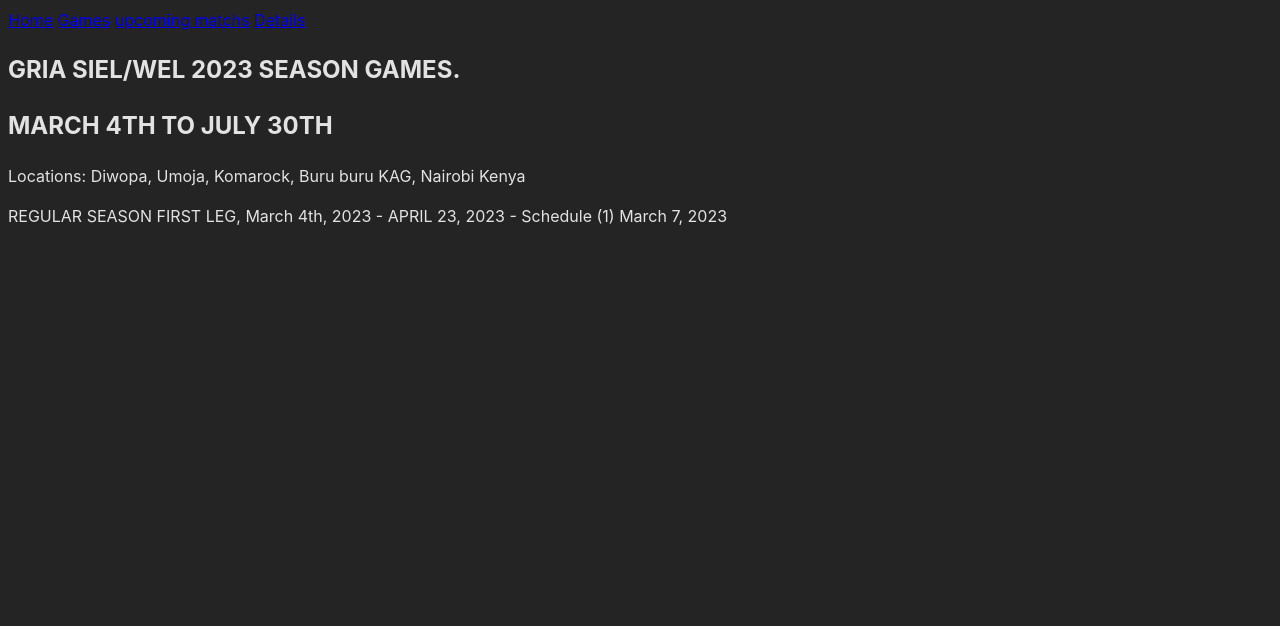
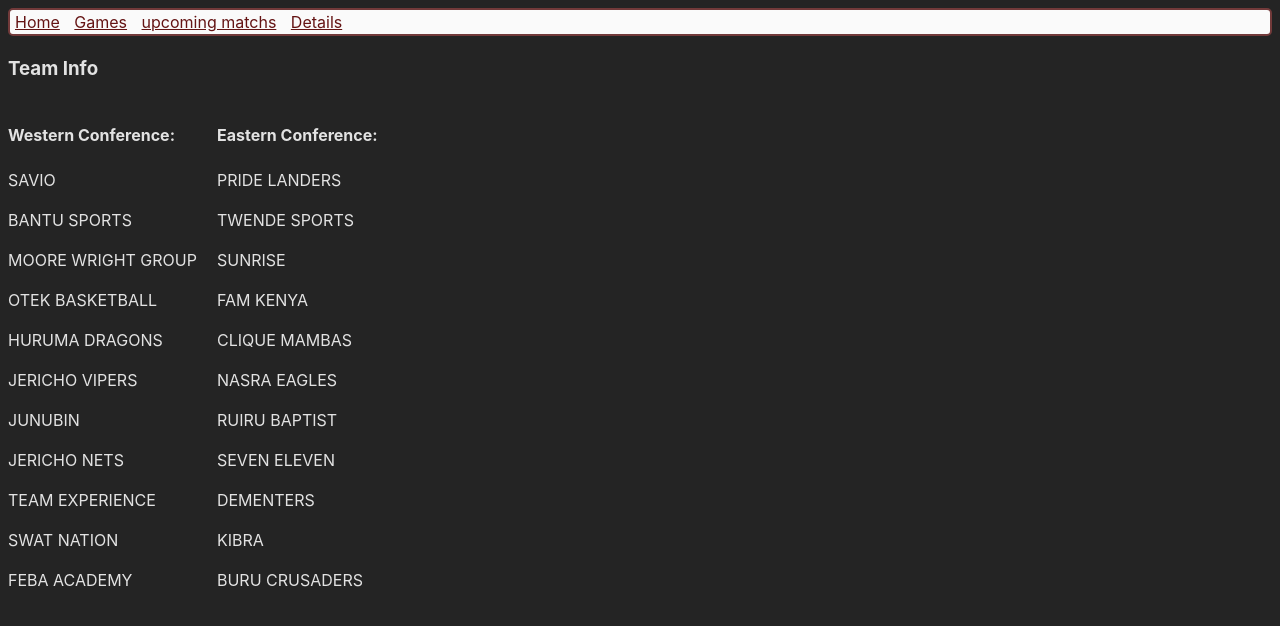
Before and after one commit to Keratosis/wassabi-siel-league, a React (Vite) app: page /table in a window 1280 px wide. Shown: the top 626 px of the page. Built offline with nearby package versions, Linux system fonts and the light colour scheme; data requests are answered from the project's data file.

Commit message:
adding table on team info

```diff
--- a/src/App.jsx
+++ b/src/App.jsx
@@ -5,6 +5,7 @@ import Header from './components/Header'
  import GamePreview from './components/GamePreview '
 import GamePreviewDetails from './components/GamePreviewDetails'
 import GamePreviewTable from './components/GamePreviewTable'
+import TeamInfo from './components/TeamInfo'
 
 
 
@@ -13,14 +14,14 @@ const App = () => {
 
 
   return (<>
-   <nav>
+   <nav className=' nav '>
 
-    <Link to="/">Home</Link> {""}
-    <Link to="/games">Games</Link>{" "}
-    <Link to="/preview">upcoming matchs</Link>{" "}
-   <Link to="/table">Details</Link>
+<Link className='link-4' to="/">Home</Link>   {""}
+    <Link  className='link-3' to="/games">Games</Link>{" "}
+    <Link  className='link-2' to="/preview">upcoming matchs</Link>{" "}
+   <Link  className='link-1' to="/table">Details</Link>
 
-   <Header />
+
   </nav>
 
 
@@ -30,7 +31,7 @@ const App = () => {
   <Route path="/" element={<Header/>} />
   <Route path="/GAMES" element={<GamePreview/>} />
   <Route path="/preview"  />
-  <Route path="/table" />
+  <Route path="/table" element={<  TeamInfo/>} />
 </Routes>
 
 
--- a/src/components/TeamInfo.jsx
+++ b/src/components/TeamInfo.jsx
@@ -1,12 +1,45 @@
-import React from 'react'
+import React, { useEffect, useState } from 'react'
 
 export const TeamInfo = () => {
+  const [games, setGames] = useState([])
+
+  useEffect(() => {
+    fetch(`http://localhost:4002/team`)
+      .then(response => response.json())
+      .then(data => {
+        console.log(data);
+        setGames(data)
+      })
+      .catch(error => console.error(error))
+  }, [])
+
   return (
-    <div>TeamInfo
-
-
-
+    <div>
+      <h3>Team Info</h3>
+      <div style={{ display: 'flex' }}>
+        <div style={{ marginRight: '20px' }}>
+          <h4>Western Conference:</h4>
+          {games.map((game, index) => (
+            <div key={index}>
+              {game["WESTERN CONFERENCE"].map((team, id) => (
+                <p key={id}>{team}</p>
+              ))}
+            </div>
+          ))}
+        </div>
+        <div>
+          <h4>Eastern Conference:</h4>
+          {games.map((game, index) => (
+            <div key={index}>
+              {game["EASTERN CONFERENCE"].map((team, id) => (
+                <p key={id}>{team}</p>
+              ))}
+            </div>
+          ))}
+        </div>
+      </div>
     </div>
   )
 }
-export default TeamInfo;
+
+export default TeamInfo
--- a/src/index.css
+++ b/src/index.css
@@ -18,3 +18,13 @@ Table,Tbody,thead,th,td{
     border:1px solid rgb(188, 192, 175)
 
 }
+.nav {
+  border: 2px solid #723a3a;
+  background-color: #fafafa;
+  border-radius: 5px;
+}
+.link-1 ,.link-2  ,.link-3,.link-4 {
+  color: #641313;
+margin: 5px;
+
+}
```
Also changed, not shown: db.json.
